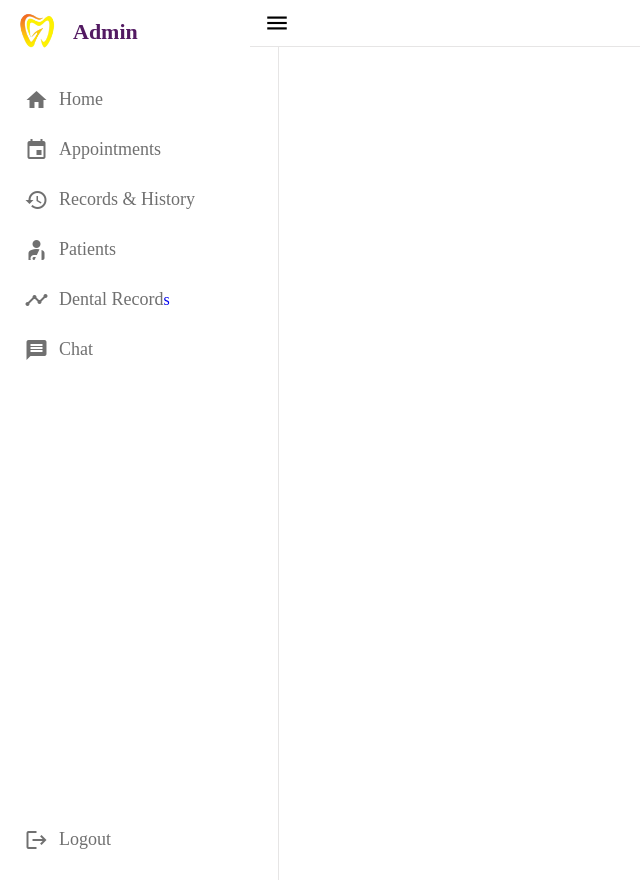
After one commit to WinWin-Kobayashi/officialB-dentalClinicWeb, a PHP site: page /officialB-dentalClinicWeb/admin-sidebar.php in a window 1280 px wide. The commit adds this page. Shown: the whole page, without its empty margins (0-640 px from the left). Run offline with PHP 8.4, Linux system fonts and the light colour scheme.

Commit message:
Refactor: Sidebar

```diff
--- a/admin-dashboard.php
+++ b/admin-dashboard.php
@@ -42,7 +42,7 @@ if ($resultPending) {
 </head>
 <body>
 
-    <?php include('admin-header.php');?>
+    <?php include('admin-sidebar.php');?>
 
     <div class="dashboard-container">
         <section id="home">
--- a/admin-header.php
+++ b/admin-header.php
@@ -1,5 +1,5 @@
 <link rel="stylesheet" href="admin-header.css">
-<link rel="stylesheet" href="https://fonts.googleapis.com/icon?family=Material+Icons">
+
 
 <head>
     <style>
--- /dev/null
+++ b/admin-sidebar.css
@@ -0,0 +1,158 @@
+:root{
+    /* ===== Colors ===== */
+    --primary-color: #0E4BF1;
+    --panel-color: #FFF;
+    --text-color: #000;
+    --black-light-color: #707070;
+    --border-color: #e6e5e5;
+    --toggle-color: #DDD;
+    --box1-color: #4DA3FF;
+    --box2-color: #FFE6AC;
+    --box3-color: #E7D1FC;
+    --title-icon-color: #fff;
+
+    /* ======May====== */
+    --v-dark-purple: #531A62;
+    --light-purple: #D4BEEF;
+
+    /* ====== Transition ====== */
+    --tran-05: all 0.5s ease;
+    --tran-03: all 0.3s ease;
+    --tran-03: all 0.2s ease;
+}
+
+*{
+    padding: 0;
+    margin: 0;
+}
+
+nav{
+    position: fixed;
+    top: 0;
+    left: 0;
+    height: 100%;
+    width: 250px;
+    padding: 10px 14px;
+    background-color: var(--panel-color);
+    border-right: 1px solid var(--border-color);
+    transition: var(--tran-05);
+}
+nav.close{
+    width: 73px;
+}
+nav .logo-name{
+    display: flex;
+    align-items: center;
+}
+nav .logo-image{
+    display: flex;
+    justify-content: center;
+    min-width: 45px;
+}
+nav .logo-image img{
+    width: 40px;
+    object-fit: cover;
+    border-radius: 50%;
+}
+nav .logo-name .logo_name{
+    font-size: 22px;
+    font-weight: 600;
+    color: var(--v-dark-purple);
+    margin-left: 14px;
+    transition: var(--tran-05);
+}
+nav.close .logo_name{
+    opacity: 0;
+    pointer-events: none;
+}
+nav .menu-items{
+    margin-top: 20px;
+    height: calc(100% - 90px);
+    display: flex;
+    flex-direction: column;
+    justify-content: space-between;
+}
+.menu-items li{
+    list-style: none;
+}
+.menu-items li a{
+    display: flex;
+    align-items: center;
+    height: 50px;
+    text-decoration: none;
+    position: relative;
+}
+.menu-items li a i{
+    font-size: 24px;
+    min-width: 45px;
+    height: 100%;
+    display: flex;
+    align-items: center;
+    justify-content: center;
+    color: var(--black-light-color);
+}
+
+
+.menu-items li a .link-name{
+    font-size: 18px;
+    font-weight: 400;
+    color: var(--black-light-color);
+    transition: var(--tran-05);
+}
+nav.close li a .link-name{
+    opacity: 0;
+    pointer-events: none;
+}
+.nav-links li a:hover i,
+.nav-links li a:hover .link-name{
+    color: var(--v-dark-purple);
+}
+
+
+/* TOPBAR */
+
+
+.dashboard{
+    position: relative;
+    left: 250px;
+    background-color: var(--panel-color);
+    min-height: 100vh;
+    width: calc(100% - 250px);
+    padding: 10px 14px;
+    transition: var(--tran-05);
+}
+nav.close ~ .dashboard{
+    left: 73px;
+    width: calc(100% - 73px);
+}
+.top{
+    position: fixed;
+    top: 0;
+    left: 250px;
+    display: flex;
+    width: calc(100% - 250px);
+    justify-content: space-between;
+    align-items: center;
+    padding: 10px 14px;
+    background-color: var(--panel-color);
+    transition: var(--tran-05);
+    z-index: 10;
+}
+nav.close ~ .top{
+    left: 73px;
+    width: calc(100% - 73px);
+}
+.top .sidebar-toggle{
+    font-size: 26px;
+    color: var(--text-color);
+    cursor: pointer;
+}
+
+.top{
+    border-bottom: 1px solid var(--border-color);
+}
+
+.top img{
+    width: 40px;
+    border-radius: 50%;
+}
--- /dev/null
+++ b/admin-sidebar.php
@@ -0,0 +1,60 @@
+<link rel="stylesheet" href="admin-sidebar.css">
+<link rel="stylesheet" href="https://fonts.googleapis.com/icon?family=Material+Icons">
+<script src="script/sidebar-toggle.js"></script>
+<nav>
+    <div class="logo-name">
+        <div class="logo-image">
+            <img src="img/mayollogo.png" alt="">
+        </div>
+
+        <span class="logo_name">Admin</span>
+    </div>
+
+    <div class="menu-items">
+        <ul class="nav-links">
+            <li><a href="admin-dashboard.php">
+                <i class="material-icons">home</i>
+                <span class="link-name">Home</span></a>
+            </li>
+            <li><a href="admin-appointment.php">
+                <i class="material-icons">event</i>
+                <span class="link-name">Appointments</span></a>
+            </li>
+            <li><a href="admin-patRecHistory.php">
+                <i class="material-icons">history</i>
+                <span class="link-name">Records & History</span></a>
+            </li>
+
+            <li><a href="admin-patients-list/add_patient_index.php">
+                <i class="material-icons">personal_injury</i>
+                <span class="link-name">Patients</span></a>
+            </li>
+
+            <li><a href="admin-treatment-records/add-treatment.php">
+                <i class="material-icons">timeline</i>
+                <span class="link-name">Dental Record</span>s</a>
+            </li>
+
+            <li><a href="admin-chat.php">
+                <i class="material-icons">message</i>
+                <span class="link-name">Chat</span></a>
+            </li>
+        </ul>
+
+        <ul class="logout-mode">
+            <li><a href="#">
+                <i class="material-icons">logout</i>
+                <span class="link-name">Logout</span>
+            </a></li>
+
+            <div class="mode-toggle">
+                <span class="switch"></span>
+            </div>
+        </li>
+        </ul>
+    </div>
+</nav>
+
+<div class="top">
+    <i class="material-icons sidebar-toggle">menu</i>
+</div>
--- /dev/null
+++ b/script/sidebar-toggle.js
@@ -0,0 +1,19 @@
+const body = document.querySelector("body"),
+      modeToggle = body.querySelector(".mode-toggle");
+      sidebar = body.querySelector("nav");
+      sidebarToggle = body.querySelector(".sidebar-toggle");
+
+// let getStatus = localStorage.getItem("status");
+// if(getStatus && getStatus ==="close"){
+//     sidebar.classList.toggle("close");
+// }
+
+
+sidebarToggle.addEventListener("click", () => {
+    sidebar.classList.toggle("close");
+    if(sidebar.classList.contains("close")){
+        localStorage.setItem("status", "close");
+    }else{
+        localStorage.setItem("status", "open");
+    }
+})
```
